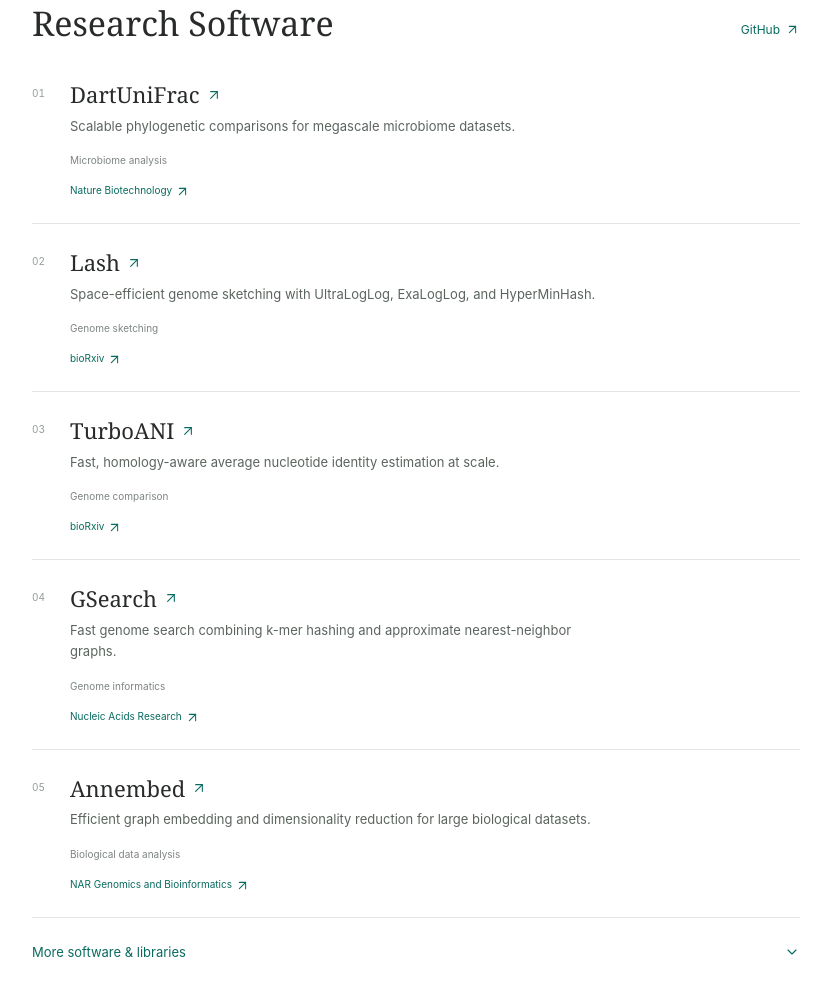
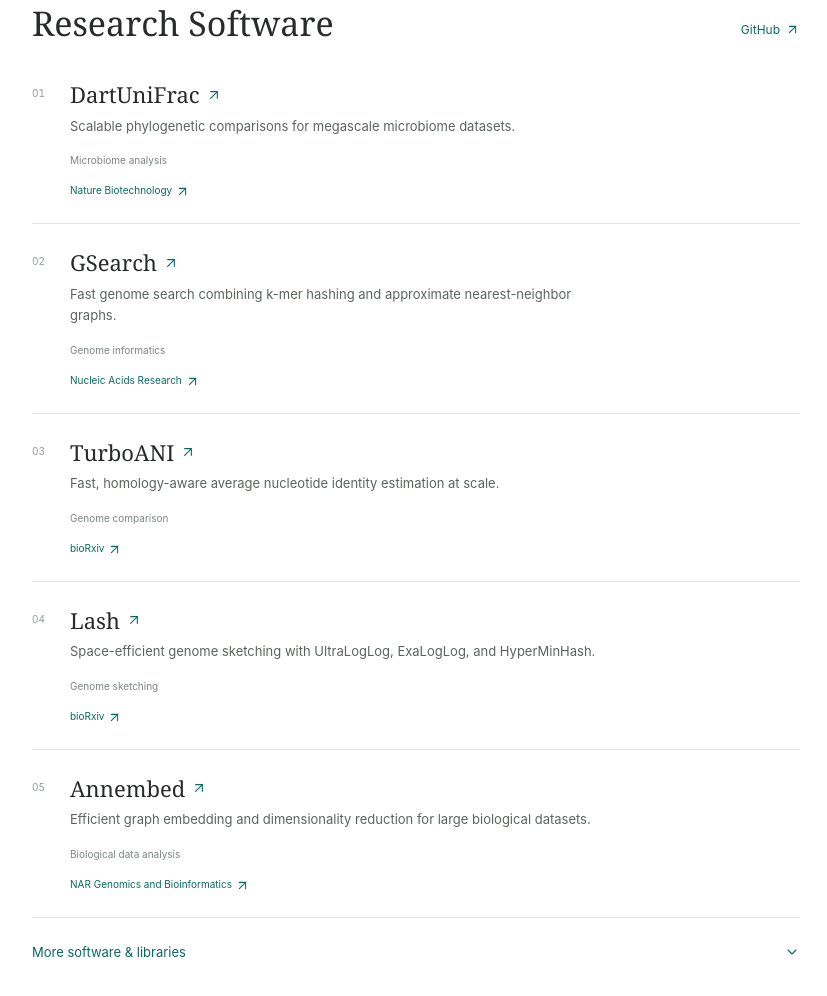
Before and after one commit to jianshu93/jianshu93.github.io, a website: page index.html in a window 1280 px wide. Shown: the part 3566-4562 px from the top of the page, without its empty margins (392-1219 px from the left). Drawn offline with Linux system fonts and the light colour scheme.

Commit message:
Order software as DartUniFrac, GSearch, TurboANI, Lash, Annembed

```diff
--- a/index.html
+++ b/index.html
@@ -134,9 +134,9 @@
         <div class="section-heading"><h2 id="software-title">Research Software</h2><a class="quiet-link" href="https://github.com/jianshu93" target="_blank" rel="noopener">GitHub <svg class="icon" aria-hidden="true"><use href="#arrow-up-right"></use></svg></a></div>
         <div class="software-list">
           <article class="software-item"><span class="software-index">01</span><div><h3><a href="https://github.com/jianshu93/DartUniFrac" target="_blank" rel="noopener">DartUniFrac <svg class="icon" aria-hidden="true"><use href="#arrow-up-right"></use></svg></a></h3><p>Scalable phylogenetic comparisons for megascale microbiome datasets.</p><span class="software-field">Microbiome analysis</span></div><a class="software-paper" href="https://doi.org/10.1038/s41587-026-03260-8" target="_blank" rel="noopener">Nature Biotechnology <svg class="icon tiny" aria-hidden="true"><use href="#arrow-up-right"></use></svg></a></article>
-          <article class="software-item"><span class="software-index">02</span><div><h3><a href="https://github.com/jianshu93/lash" target="_blank" rel="noopener">Lash <svg class="icon" aria-hidden="true"><use href="#arrow-up-right"></use></svg></a></h3><p>Space-efficient genome sketching with UltraLogLog, ExaLogLog, and HyperMinHash.</p><span class="software-field">Genome sketching</span></div><a class="software-paper" href="https://doi.org/10.64898/2026.11.12.764074" target="_blank" rel="noopener">bioRxiv <svg class="icon tiny" aria-hidden="true"><use href="#arrow-up-right"></use></svg></a></article>
+          <article class="software-item"><span class="software-index">02</span><div><h3><a href="https://github.com/jianshu93/gsearch" target="_blank" rel="noopener">GSearch <svg class="icon" aria-hidden="true"><use href="#arrow-up-right"></use></svg></a></h3><p>Fast genome search combining k-mer hashing and approximate nearest-neighbor graphs.</p><span class="software-field">Genome informatics</span></div><a class="software-paper" href="https://doi.org/10.1093/nar/gkae609" target="_blank" rel="noopener">Nucleic Acids Research <svg class="icon tiny" aria-hidden="true"><use href="#arrow-up-right"></use></svg></a></article>
           <article class="software-item"><span class="software-index">03</span><div><h3><a href="https://github.com/jianshu93/TurboANI" target="_blank" rel="noopener">TurboANI <svg class="icon" aria-hidden="true"><use href="#arrow-up-right"></use></svg></a></h3><p>Fast, homology-aware average nucleotide identity estimation at scale.</p><span class="software-field">Genome comparison</span></div><a class="software-paper" href="https://doi.org/10.64898/2026.11.05.764740" target="_blank" rel="noopener">bioRxiv <svg class="icon tiny" aria-hidden="true"><use href="#arrow-up-right"></use></svg></a></article>
-          <article class="software-item"><span class="software-index">04</span><div><h3><a href="https://github.com/jianshu93/gsearch" target="_blank" rel="noopener">GSearch <svg class="icon" aria-hidden="true"><use href="#arrow-up-right"></use></svg></a></h3><p>Fast genome search combining k-mer hashing and approximate nearest-neighbor graphs.</p><span class="software-field">Genome informatics</span></div><a class="software-paper" href="https://doi.org/10.1093/nar/gkae609" target="_blank" rel="noopener">Nucleic Acids Research <svg class="icon tiny" aria-hidden="true"><use href="#arrow-up-right"></use></svg></a></article>
+          <article class="software-item"><span class="software-index">04</span><div><h3><a href="https://github.com/jianshu93/lash" target="_blank" rel="noopener">Lash <svg class="icon" aria-hidden="true"><use href="#arrow-up-right"></use></svg></a></h3><p>Space-efficient genome sketching with UltraLogLog, ExaLogLog, and HyperMinHash.</p><span class="software-field">Genome sketching</span></div><a class="software-paper" href="https://doi.org/10.64898/2026.11.12.764074" target="_blank" rel="noopener">bioRxiv <svg class="icon tiny" aria-hidden="true"><use href="#arrow-up-right"></use></svg></a></article>
           <article class="software-item"><span class="software-index">05</span><div><h3><a href="https://gitlab.com/Jianshu_Zhao/annembed" target="_blank" rel="noopener">Annembed <svg class="icon" aria-hidden="true"><use href="#arrow-up-right"></use></svg></a></h3><p>Efficient graph embedding and dimensionality reduction for large biological datasets.</p><span class="software-field">Biological data analysis</span></div><a class="software-paper" href="https://doi.org/10.1093/nargab/lqae172" target="_blank" rel="noopener">NAR Genomics and Bioinformatics <svg class="icon tiny" aria-hidden="true"><use href="#arrow-up-right"></use></svg></a></article>
         </div>
         <details class="more-software">
```
